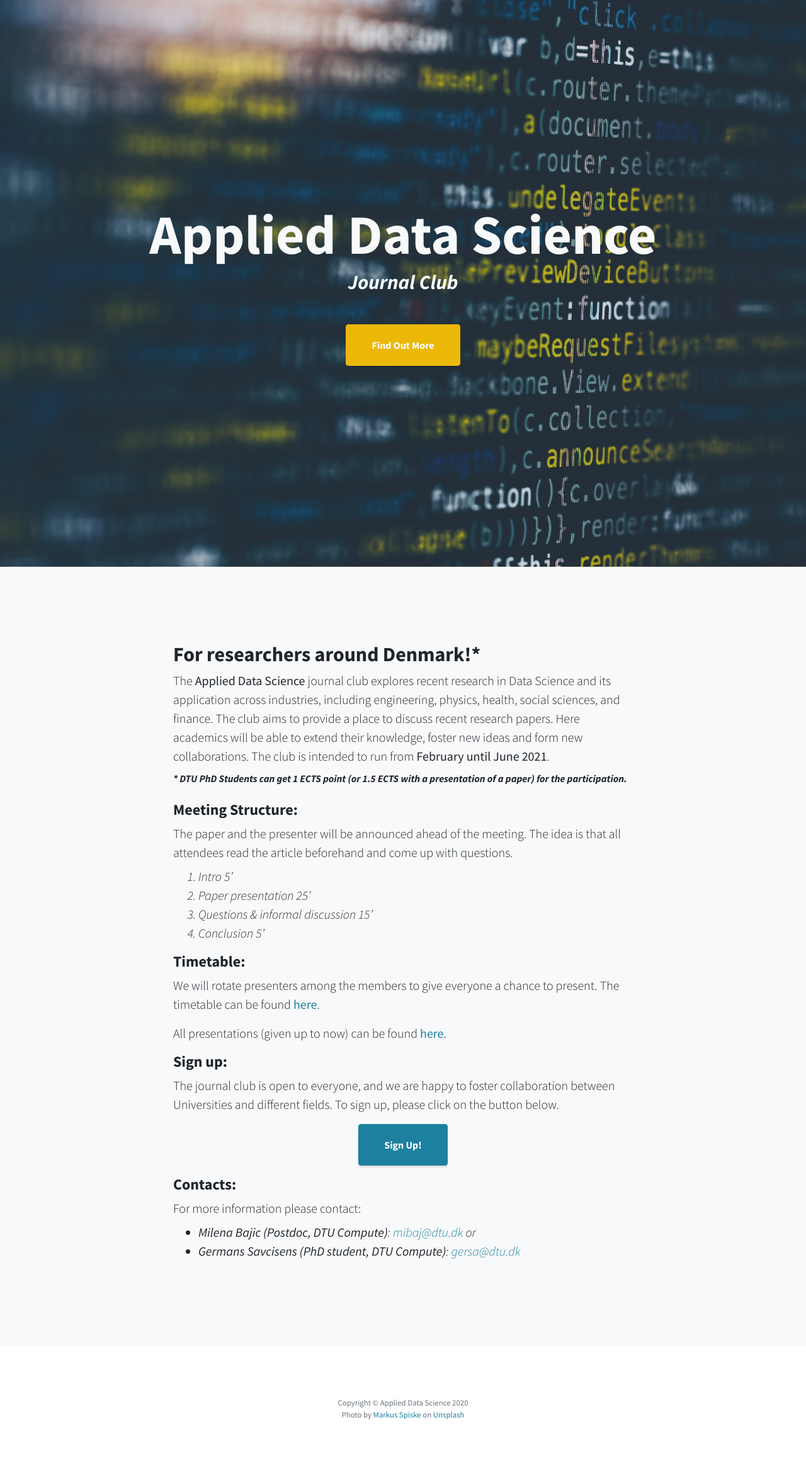
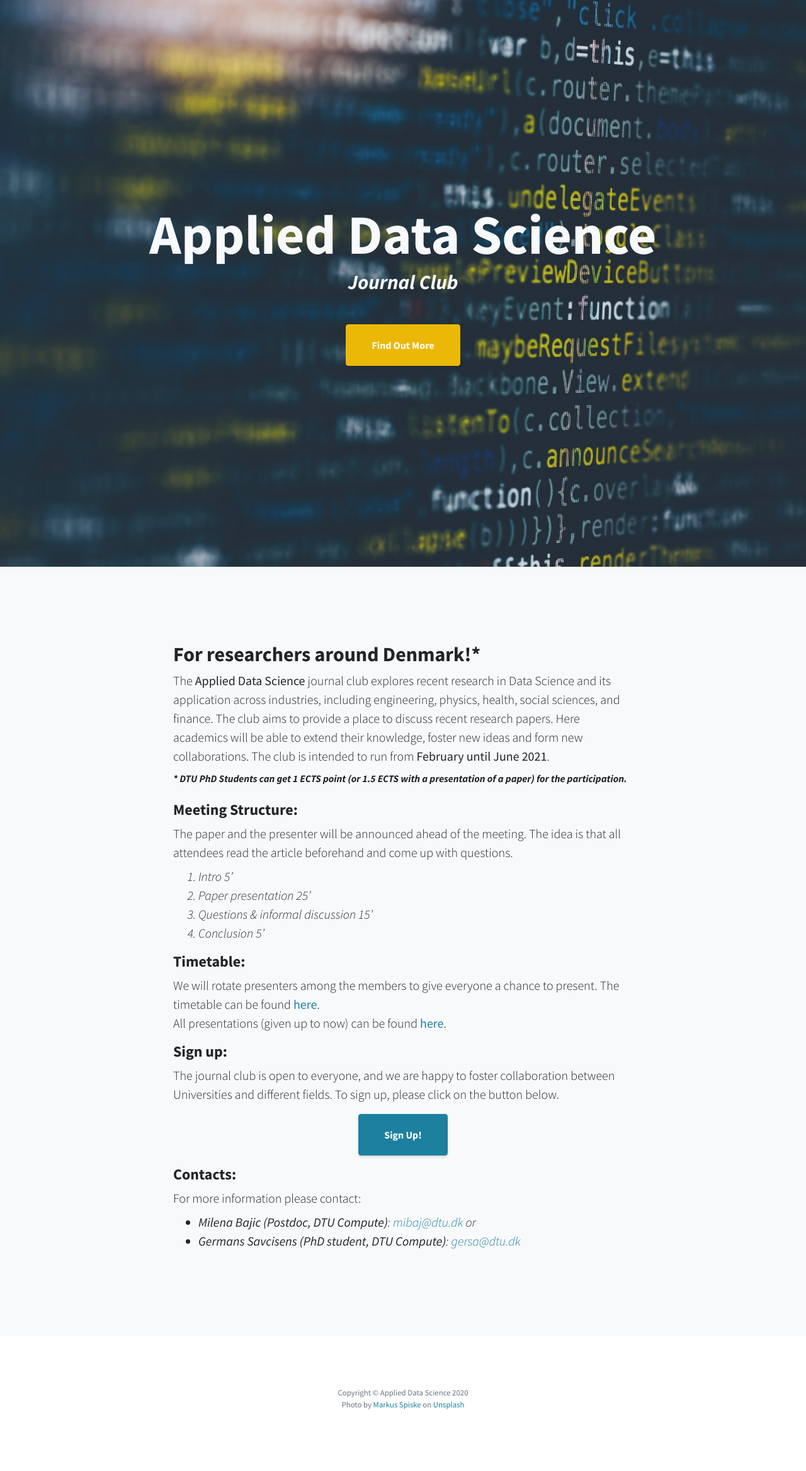
Before and after one commit to milenabaj/tinder_devops, a Jekyll site: the page index.html, which Jekyll copies as it is, in a window 1280 px wide. Shown: the whole page at 63% size. Built offline with Jekyll 4.4.1, drawn with Linux system fonts in a browser that asks for light colours.

Commit message:
Update index.html

```diff
--- a/index.html
+++ b/index.html
@@ -68,8 +68,8 @@
 	<div class="row">
         <div class="col-lg-8 mx-auto">
           <h4>Timetable:</h4>
-          <p class="lead mb-3">We will rotate presenters among the members to give everyone a chance to present. The timetable can be found <a href="https://docs.google.com/spreadsheets/d/1YFpciz71fCx5Tt11iUL7CQ0P-JnJJ7N2RP_ko_YLdfE/edit?usp=sharing"> <strong>here</strong></a>.</em></p>
-	  <p class="lead mb-3">All presentations (given up to now) can be found <a href="https://drive.google.com/drive/folders/1pbgdrhQtDU0YLEwQcmX1Qzjn3mZRtCB_"> <strong>here</strong></a>.</em></p>
+          <p class="lead mb-3">We will rotate presenters among the members to give everyone a chance to present. The timetable can be found <a href="https://docs.google.com/spreadsheets/d/1YFpciz71fCx5Tt11iUL7CQ0P-JnJJ7N2RP_ko_YLdfE/edit?usp=sharing"> <strong>here</strong></a>.<br>
+	  	All presentations (given up to now) can be found <a href="https://drive.google.com/drive/folders/1pbgdrhQtDU0YLEwQcmX1Qzjn3mZRtCB_"> <strong>here</strong></a>.</em></p>
         </div>
         </div>
 	<div class="row">
```
